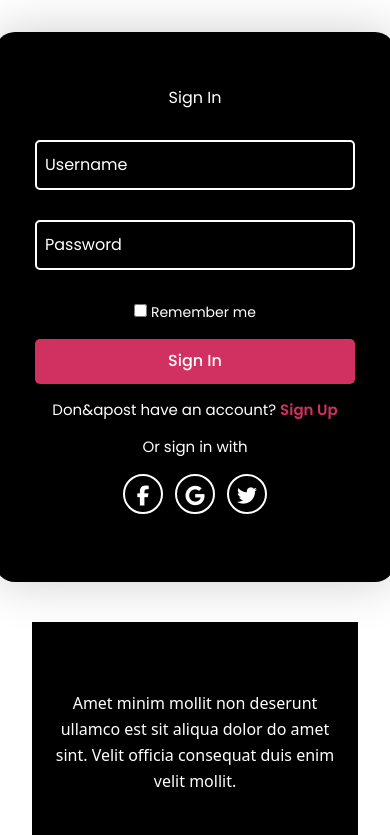
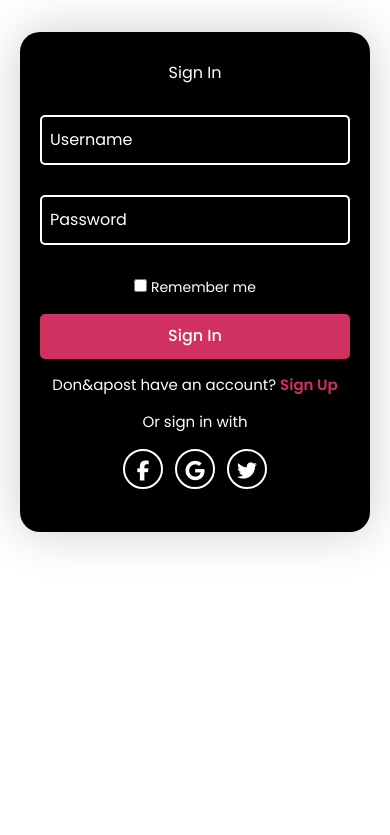
Before and after one commit to thestartupdeveloper10/RoyalWatches, a React (Vite) app in the folder frontend/: page /login in a window 390 px wide. Shown: the top 835 px of the page. Built offline with nearby package versions, Linux system fonts and the light colour scheme.

Commit message:
login/signup clean

```diff
--- a/frontend/src/App.css
+++ b/frontend/src/App.css
@@ -1,5 +1,5 @@
 #root {
-  max-width: 1280px;
+  /* max-width: 1280px; */
   margin: 0 auto;
   padding: 2rem;
   text-align: center;
--- a/frontend/src/App.jsx
+++ b/frontend/src/App.jsx
@@ -1,7 +1,6 @@
 import { BrowserRouter as Router,Routes,Route } from 'react-router-dom'
 import './App.css'
 import Cart from './component/Cart'
-import Footer from './component/Footer'
 import Hero from './component/Hero'
 import Product from './component/Product'
 import Product_List from './component/Product_List'
@@ -27,9 +26,6 @@ function App() {
             <Route path='/signup' element={<SignUp/>}></Route>
           </Routes>
       </Router>
-      <div>
-      <Footer/>
-</div>
     </>
 
   )
--- a/frontend/src/component/Cart.jsx
+++ b/frontend/src/component/Cart.jsx
@@ -4,6 +4,7 @@ import { Add, Remove } from "@mui/icons-material";
 import heroImg from "../assets/imgs/rolex.png";
 import heroDmax from '../assets/imgs/dmax.png'
 import NavBar from "./NavBar";
+import Footer from "./Footer";
 
 const Cart = () => {
   return (
@@ -91,6 +92,7 @@ const Cart = () => {
         </div>
       </div>
     </div>
+    <Footer/>
     </>
 
   );
--- a/frontend/src/component/Hero.jsx
+++ b/frontend/src/component/Hero.jsx
@@ -19,6 +19,7 @@ import { Link } from 'react-router-dom';
 
 import heroImg from '../assets/imgs/rolex.png'
 import heroDmax from '../assets/imgs/dmax.png'
+import Footer from "./Footer";
 const Hero = () => {
     return (
         <>
@@ -92,6 +93,7 @@ const Hero = () => {
         <Hero_Products/>
         <Blog/>
         </div>
+        <Footer/>
         </>
 
 
--- a/frontend/src/component/Login.css
+++ b/frontend/src/component/Login.css
@@ -10,6 +10,16 @@
      box-shadow: 0 0 50px rgba(0,0,0,0.2);
      padding: 40px;
 }
+
+@media (max-width: 480px) {
+     .wrapper {
+         padding: 20px;
+         width: 350px;
+         height: 500px;
+         /* Reduced padding for smaller screens */
+     }
+ }
+
 .form-wrapper {
      display: flex;
      align-items: center;
@@ -18,17 +28,7 @@
      height: 100%;
      transition: 1s ease-in-out;
 }
-.wrapper.active .form-wrapper.sign-in {
-     transform: scale(0) translate(-200px,500px);
-}
-.wrapper .form-wrapper.sign-up {
-     transform: scale(0) translate(200px,-500px);
-     top: 0;
-     position: absolute;
-}
-.wrapper.active .form-wrapper.sign-up {
-     transform: scale(1) translate(0,0);
-}
+
 h2 {
      font-size: 30px;
      text-align: center;
@@ -47,7 +47,7 @@ h2 {
      transition: .5s;
 }
 .input-group input {
-     width: 320px;
+     width: 100%;
      height: 50px;
      font-size: 16px;
      color: #fff;
--- a/frontend/src/component/MenHero.jsx
+++ b/frontend/src/component/MenHero.jsx
@@ -1,6 +1,7 @@
 import heroImg from "../assets/imgs/rolex.png";
 import heroDmax from '../assets/imgs/dmax.png'
 import NavBar from "./NavBar";
+import Footer from "./Footer";
 const MenHero = () => {
     return (
         <>
@@ -111,6 +112,7 @@ const MenHero = () => {
         </form>
       </div>
        </div>
+       <Footer/>
         </>
      );
 }
--- a/frontend/src/component/Product.jsx
+++ b/frontend/src/component/Product.jsx
@@ -1,6 +1,7 @@
 import { Add, Remove } from "@mui/icons-material";
 import heroImg from "../assets/imgs/rolex.png";
 import NavBar from "./NavBar";
+import Footer from "./Footer";
 
 const Product = () => {
   return (
@@ -54,6 +55,7 @@ const Product = () => {
         </div>
       </div>
     </div>
+    <Footer/>
     </>
   );
 };
--- a/frontend/src/component/Product_List.jsx
+++ b/frontend/src/component/Product_List.jsx
@@ -2,6 +2,7 @@ import FavoriteBorderIcon from '@mui/icons-material/FavoriteBorder';
 import heroImg from '../assets/imgs/rolex.png'
 import heroDmax from '../assets/imgs/dmax.png'
 import NavBar from './NavBar';
+import Footer from './Footer';
 
 const Product_List = () => {
   return (
@@ -69,6 +70,7 @@ const Product_List = () => {
             </div>
         </div>
       </div>
+      <Footer/>
     </div>
   );
 };
--- a/frontend/src/component/SignUp.jsx
+++ b/frontend/src/component/SignUp.jsx
@@ -9,7 +9,7 @@ const SignUp = () => {
                <form action="#">
                     <h2>Sign Up</h2>
                     <div className="input-group">
-                         <input type="text" required/>
+                         <input type="text" className="w-auto" required/>
                          <label>Username</label>
                     </div>
                     <div className="input-group">
```
